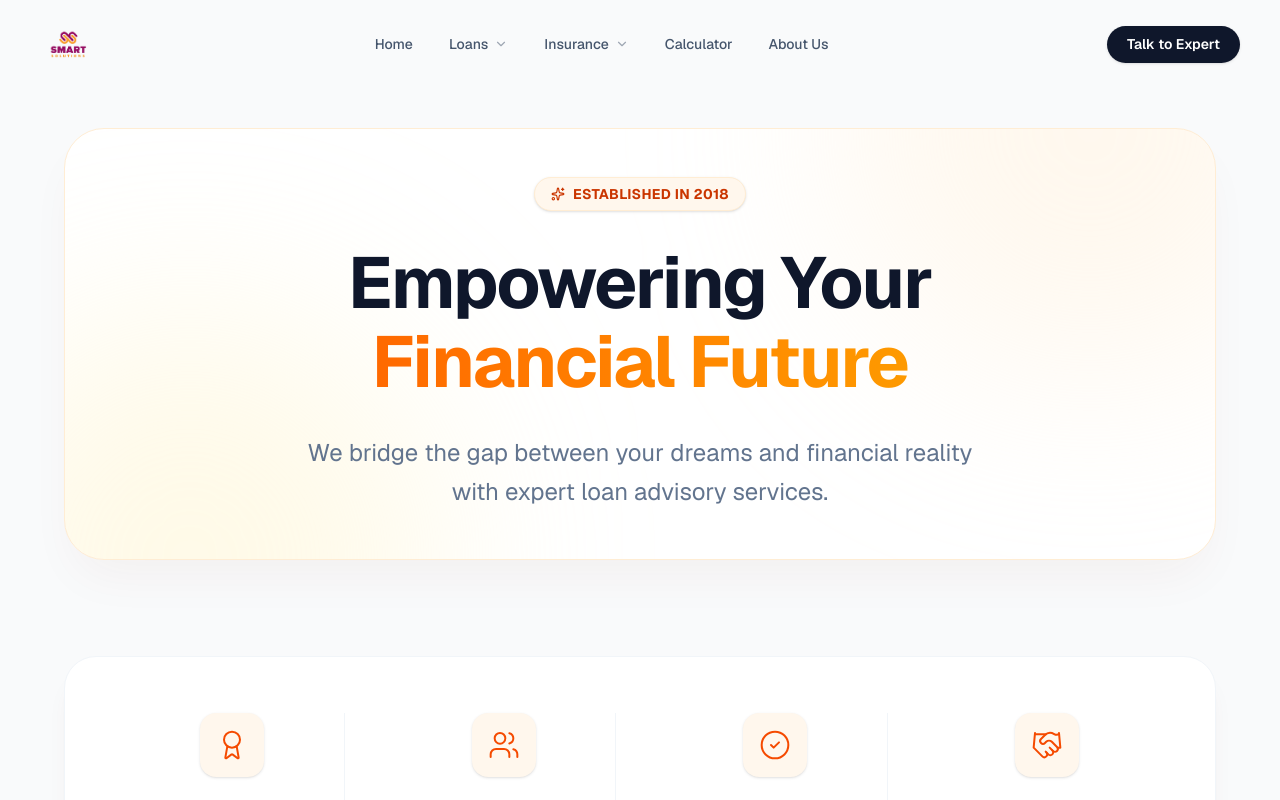
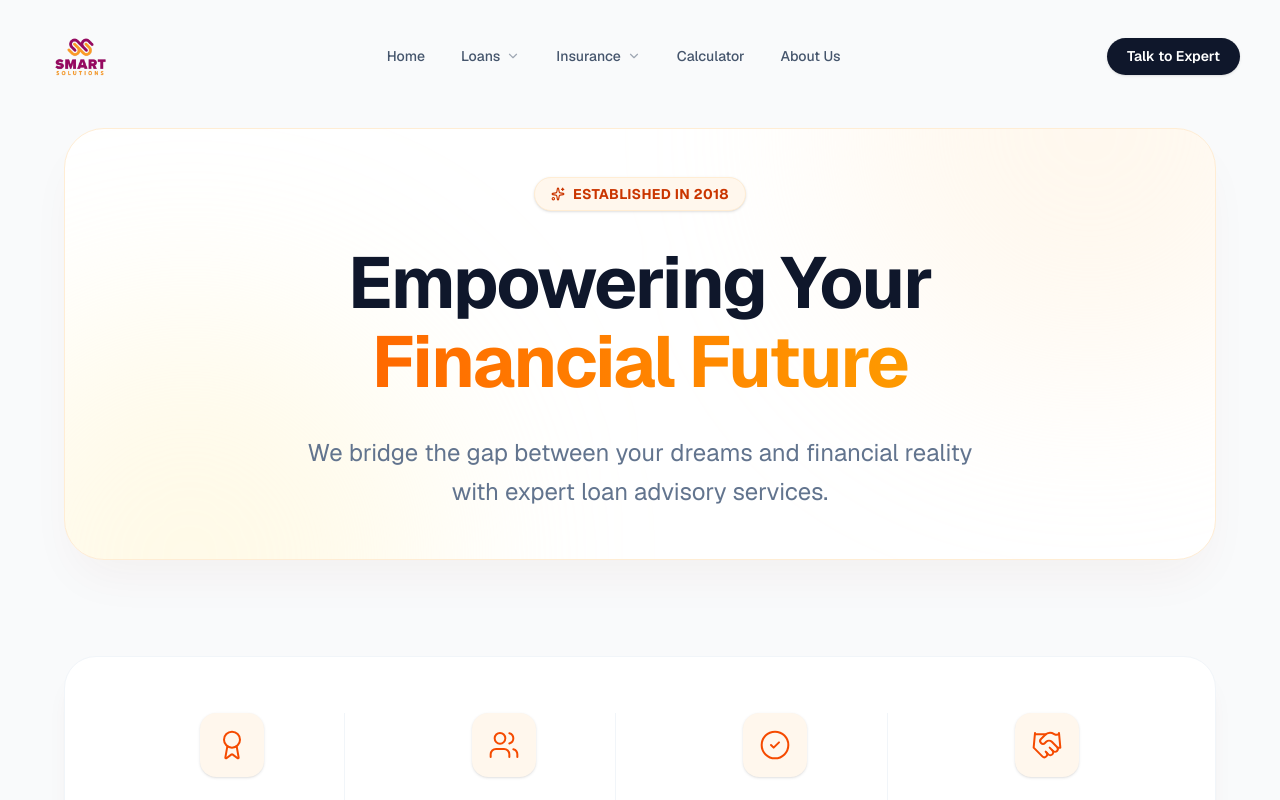
Before and after one commit to neerajk001/smartsolution2, a Next.js app in the folder smartmumbaisolutions/: page /about in a window 1280 px wide. Shown: the top 800 px of the page. Built offline with nearby package versions, Linux system fonts and the light colour scheme.

Commit message:
added the design

```diff
--- a/smartmumbaisolutions/app/about/page.tsx
+++ b/smartmumbaisolutions/app/about/page.tsx
@@ -51,7 +51,7 @@ const assistantManagers = [
 ];
 
 const stats = [
-    { label: "Years Experience", value: "3+", icon: Award },
+    { label: "Years Experience", value: "7+", icon: Award },
     { label: "Satisfied Clients", value: "10000+", icon: Users },
     { label: "Loans Approved", value: "₹100Cr+", icon: CheckCircle2 },
     { label: "Partner Banks", value: "40+", icon: Handshake },
--- a/smartmumbaisolutions/components/HeroSlider.tsx
+++ b/smartmumbaisolutions/components/HeroSlider.tsx
@@ -110,14 +110,14 @@ export default function HeroSlider() {
                                         onClick={handleApply}
                                         className="w-full sm:w-auto h-12 px-7 rounded-full bg-slate-900 text-white font-medium text-[15px] hover:bg-slate-800 transition-all duration-300 flex items-center justify-center gap-2 shadow-[0_4px_14px_rgba(0,0,0,0.1)] hover:shadow-[0_6px_20px_rgba(0,0,0,0.15)] active:scale-95 group"
                                     >
-                                        Check Your Offers <ArrowRight size={16} className="group-hover:translate-x-1 transition-transform" />
+                                        Apply Now <ArrowRight size={16} className="group-hover:translate-x-1 transition-transform" />
                                     </button>
-                                    <button
-                                        onClick={handleApply}
+                                    <Link
+                                        href="/calculator"
                                         className="w-full sm:w-auto h-12 px-7 rounded-full bg-white text-slate-700 font-medium text-[15px] hover:bg-slate-50 border border-slate-200 transition-all duration-300 flex items-center justify-center gap-2 active:scale-95 group"
                                     >
                                         Calculate EMI <Percent size={16} className="text-slate-400 group-hover:text-slate-600 transition-colors" />
-                                    </button>
+                                    </Link>
                                 </div>
 
                                 <div className="flex flex-wrap items-center gap-6 pt-10 mt-6 border-t border-slate-100">
--- a/smartmumbaisolutions/components/NavbarLogo.tsx
+++ b/smartmumbaisolutions/components/NavbarLogo.tsx
@@ -15,9 +15,9 @@ export default function NavbarLogo({ scrolled = false }: NavbarLogoProps) {
                     <Image
                         src="/company-logo.png"
                         alt="Smart Solutions"
-                        width={120}
-                        height={48}
-                        className="object-contain object-center group-hover:scale-[1.02] transition-transform w-auto h-10 md:h-12"
+                        width={180}
+                        height={70}
+                        className="object-contain object-center group-hover:scale-[1.02] transition-transform w-auto h-14 md:h-16"
                         priority
                     />
                 </span>
@@ -25,9 +25,9 @@ export default function NavbarLogo({ scrolled = false }: NavbarLogoProps) {
                 <Image
                     src="/company-logo.png"
                     alt="Smart Solutions"
-                    width={120}
-                    height={48}
-                    className="object-contain object-center group-hover:scale-[1.02] transition-transform w-auto h-12 md:h-14"
+                    width={180}
+                    height={70}
+                    className="object-contain object-center group-hover:scale-[1.02] transition-transform w-auto h-16 md:h-20"
                     priority
                 />
             )}
```
